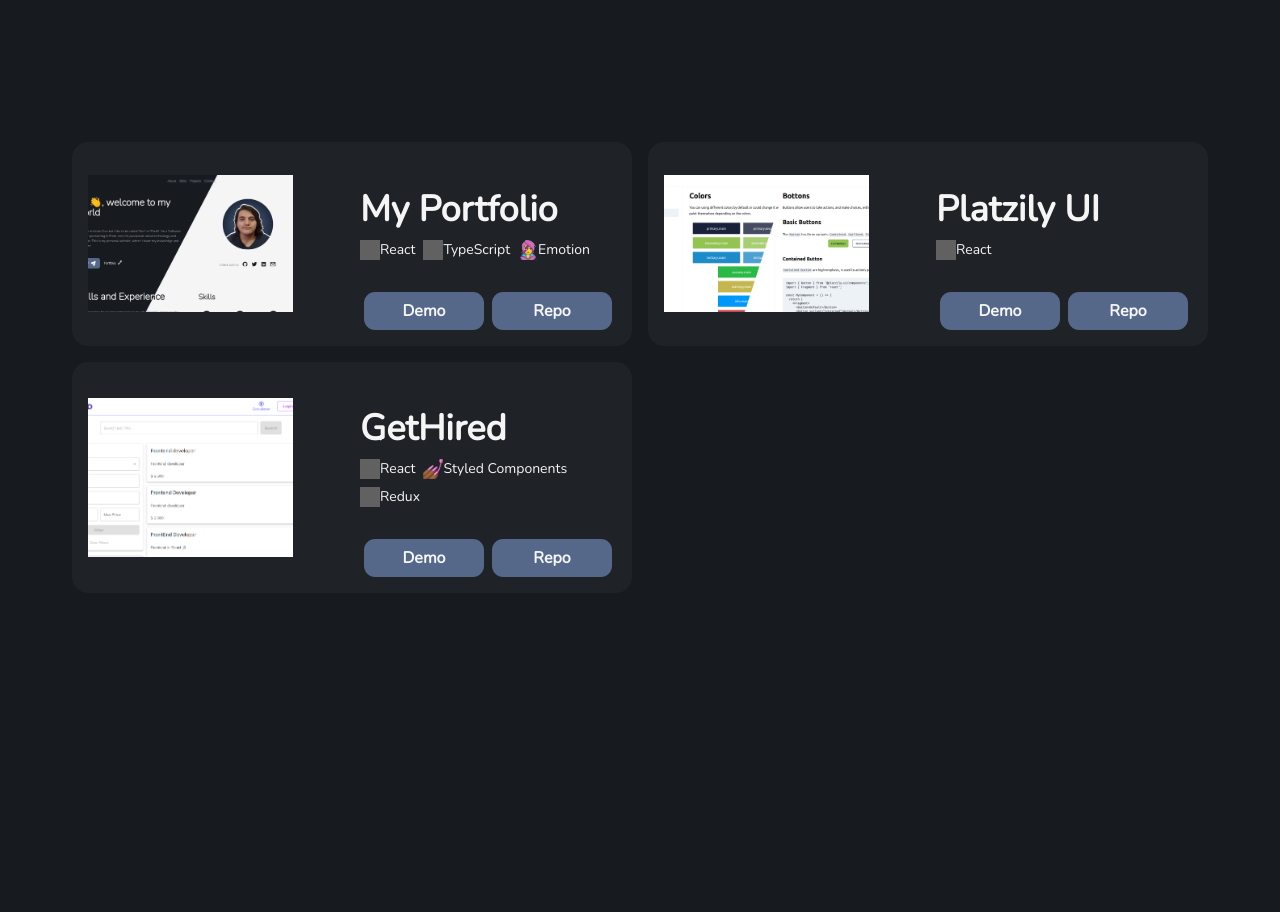
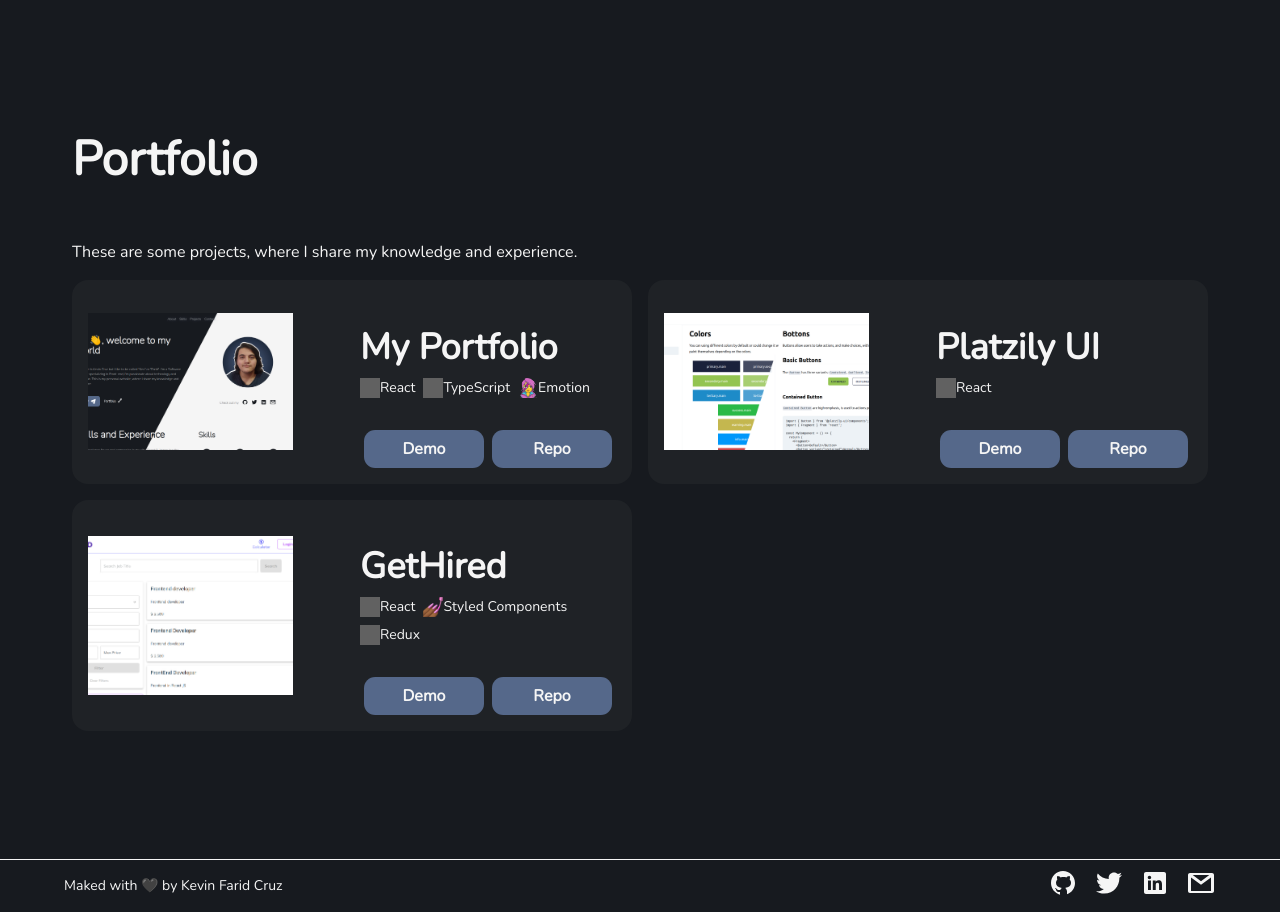
Before and after one commit to kevfarid/kevfarid.dev-old, a Next.js app: page / in a window 1280 px wide. Shown: the part 1420-2332 px from the top of the page. Before the commit the page ends 2077 px from the top, so only its background shows below. Built offline with nearby package versions, Linux system fonts and the light colour scheme; grey boxes are pictures that could not be loaded.

Commit message:
feat(App): add Footer

```diff
--- a/public/static/languages/en.json
+++ b/public/static/languages/en.json
@@ -17,13 +17,8 @@
       "isSection": true
     },
     {
-      "path": "#projects",
+      "path": "#porfolio",
       "title": "Projects",
-      "isSection": true
-    },
-    {
-      "path": "/contact",
-      "title": "Contact",
       "isSection": true
     }
   ],
@@ -108,13 +103,17 @@
         }
       }
     },
-    "project": {
-      "title": "Projects",
-      "text": "",
+    "portfolio": {
+      "title": "Portfolio",
+      "text": "These are some projects, where I share my knowledge and experience.",
       "buttons": {
         "url": "Demo",
         "repo": "Repo"
       }
+    },
+    "footer": {
+      "title": "",
+      "text": "Maked with 🖤 by Kevin Farid Cruz"
     }
   }
 }
--- a/src/components/molecules/Project.tsx
+++ b/src/components/molecules/Project.tsx
@@ -38,11 +38,11 @@
           </Info>
           <ButtonGroup>
             <Button href={url} target="_blank" variant="primary">
-              {lang.sections?.project?.buttons?.url}
+              {lang.sections?.portfolio?.buttons?.url}
             </Button>
             {!isPrivate && (
               <Button href={repo} target="_blank" variant="primary">
-                {lang.sections?.project?.buttons?.repo}
+                {lang.sections?.portfolio?.buttons?.repo}
               </Button>
             )}
           </ButtonGroup>
--- /dev/null
+++ b/src/components/organism/Footer.tsx
@@ -0,0 +1,26 @@
+import styled from '@emotion/styled';
+import Text from 'components/atoms/Text';
+import MySocialMedia from 'components/molecules/MySocialMedia';
+import useConfig from 'hooks/useConfig';
+import ITheme from 'models/ITheme';
+import React from 'react';
+
+export default function Footer() {
+  const { lang } = useConfig();
+
+  return (
+    <FooterStyles>
+      <Text variant="caption">{lang.sections?.footer.text}</Text>
+      <MySocialMedia />
+    </FooterStyles>
+  );
+}
+
+const FooterStyles = styled.footer<{ theme?: ITheme }>`
+  display: flex;
+  justify-content: space-between;
+  padding: 0.5rem 4rem;
+  margin-top: 8rem;
+  border-top: 1px solid ${({ theme }) => theme.basic.text};
+  align-items: center;
+`;
--- a/src/components/templates/Wrapper.tsx
+++ b/src/components/templates/Wrapper.tsx
@@ -1,6 +1,7 @@
 import { Global, ThemeProvider } from '@emotion/react';
 import Callout from 'components/atoms/Callout';
 import Header from 'components/molecules/Header';
+import Footer from 'components/organism/Footer';
 import useConfig from 'hooks/useConfig';
 import ITheme from 'models/ITheme';
 import type { AppProps } from 'next/app';
@@ -24,10 +25,11 @@
       <Callout emojin="🏗" variant="danger" align="center">
         {lang?.sections?.buildBanner.text}
       </Callout>
+      <Header />
       <main>
-        <Header />
         <Component {...pageProps} />
       </main>
+      <Footer />
       <Global
         styles={{
           body: {
@@ -36,7 +38,7 @@
           },
           'main > section': {
             margin: '0 auto',
-            marginBottom: '4rem',
+            marginBottom: '6rem',
             padding: '0 2rem',
             maxWidth: THEME.breakpoints.desktop,
           },
--- a/src/pages/index.tsx
+++ b/src/pages/index.tsx
@@ -27,9 +27,9 @@
         experiences={lang.experiences || []}
       />
       <ProjectSection
-        section="projects"
-        title={lang.sections?.projects?.title}
-        description={lang.sections?.projects?.text}
+        section="portfolio"
+        title={lang.sections?.portfolio?.title}
+        description={lang.sections?.portfolio?.text}
         projects={lang?.projects || []}
       />
     </>
```
Also changed, not shown: public/static/languages/es.json (+29 -14 lines).
